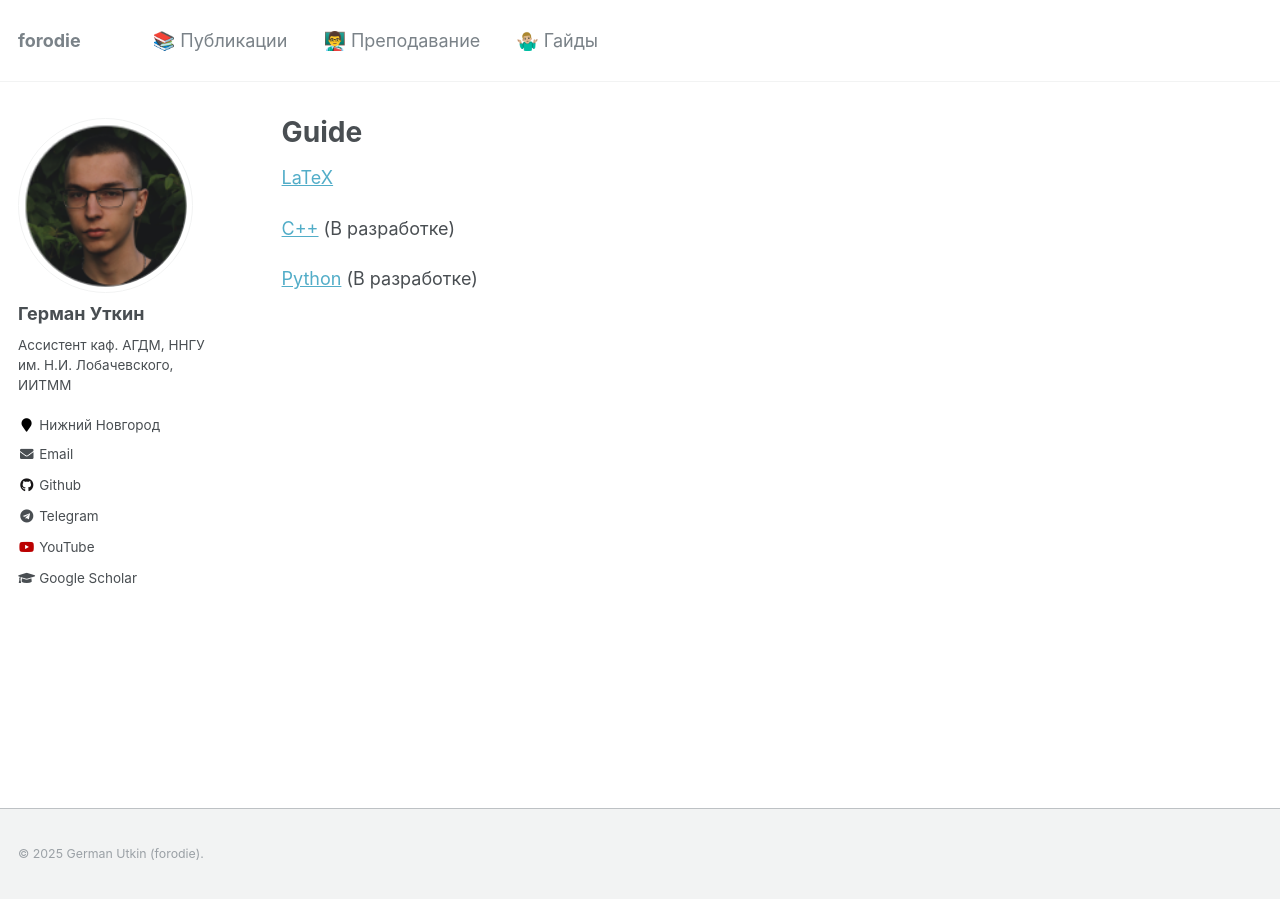
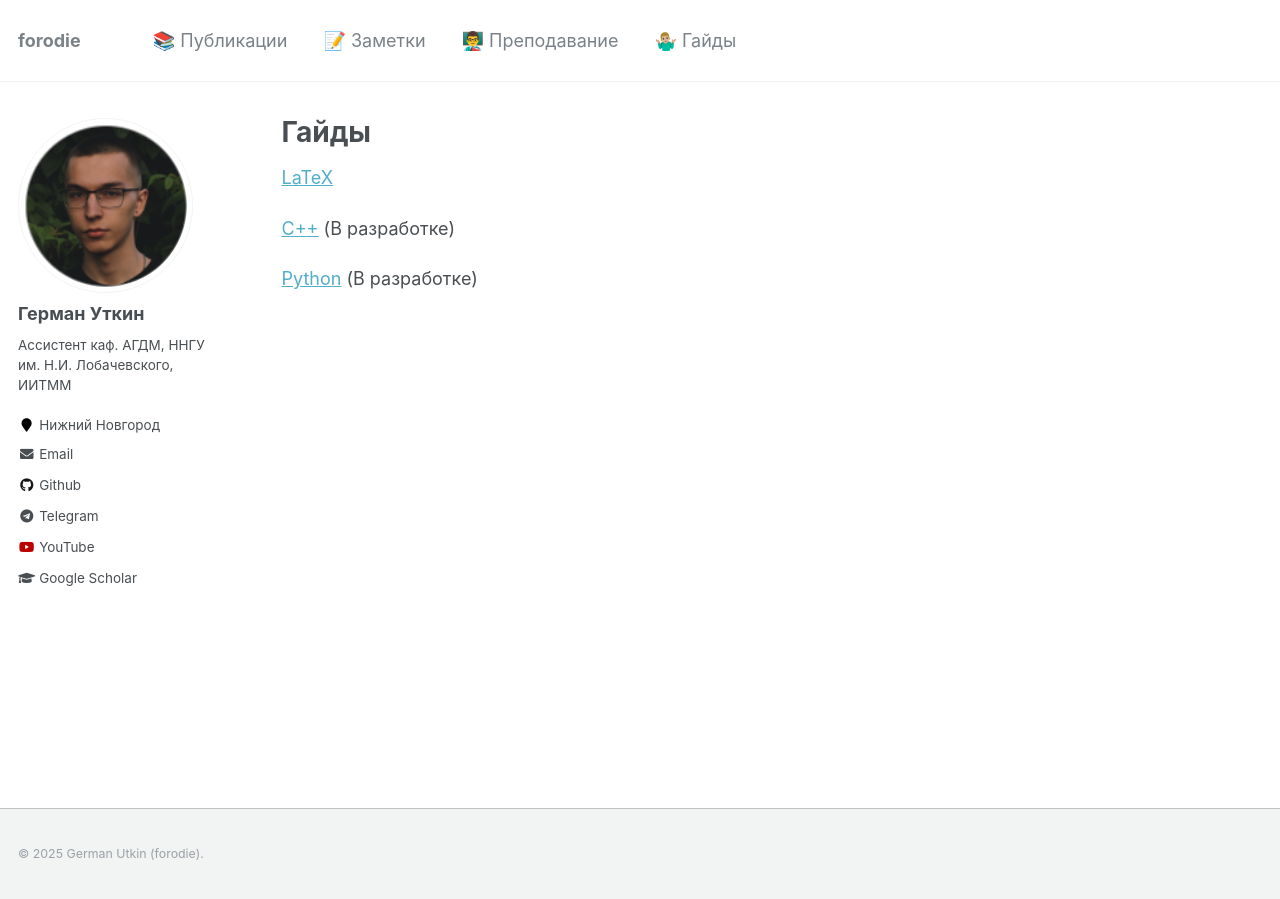
Before and after one commit to forodie/forodie.github.io, a Jekyll site: the page built from _pages/guide.md, in a window 1280 px wide. Built offline with Jekyll 4.4.1, drawn with Linux system fonts in a browser that asks for light colours.

Commit message:
upd sections

```diff
--- a/_data/navigation.yml
+++ b/_data/navigation.yml
@@ -2,6 +2,9 @@
 main:
   - title: "📚 Публикации"
     url: /publications/
+
+  - title: "📝 Заметки"
+    url: /notes/
 
   - title: "👨‍🏫 Преподавание"
     url: /teaching/
--- a/_pages/guide.md
+++ b/_pages/guide.md
@@ -1,6 +1,6 @@
 ---
 layout: archive
-title: "Guide"
+title: "Гайды"
 permalink: /guide/
 author_profile: true
 ---
```
Also changed, not shown: _pages/notes.md (added, +7 -0 lines).
